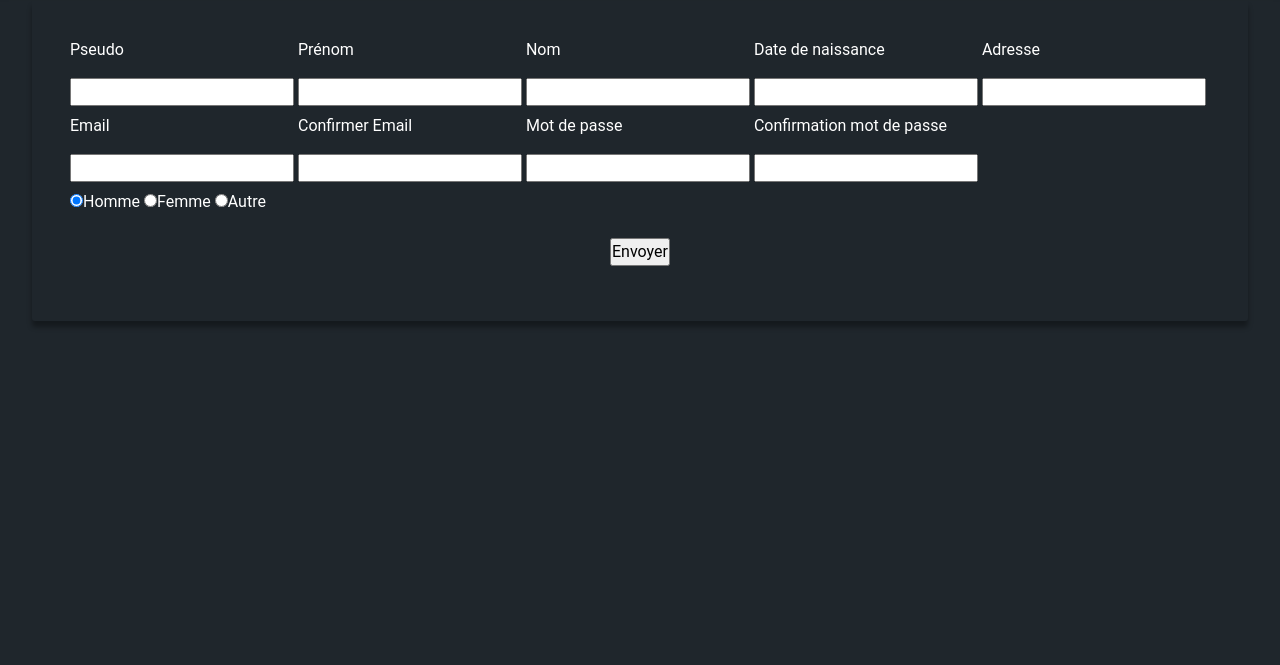
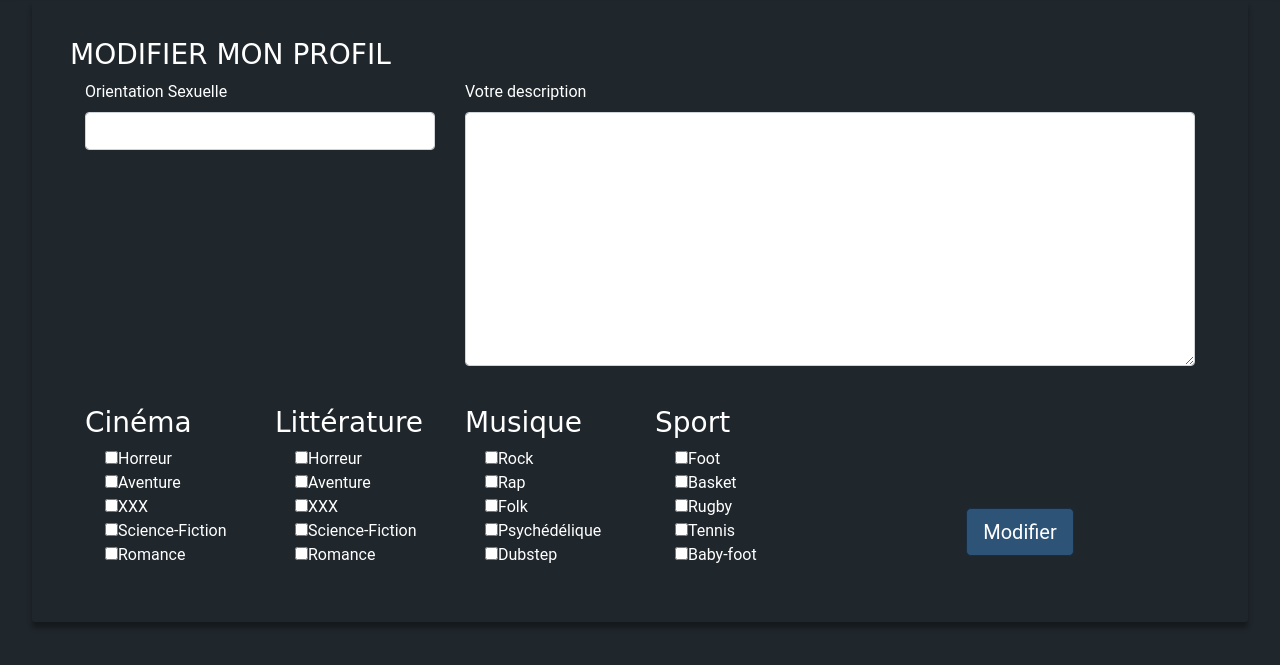
Before and after one commit to Nestuna/miracleAmour, a PHP site: page /index.php?page=modif-profil in a window 1280 px wide. Shown: the part 73-738 px from the top of the page. Run offline with PHP 8.4, Linux system fonts and the light colour scheme; the visitor is signed in with stand-in values (Sample User, id 1); some web fonts are replaced.

Commit message:
modif-profil

```diff
--- a/Pages/Vue/CSS/main.css
+++ b/Pages/Vue/CSS/main.css
@@ -86,7 +86,17 @@ nav {
 
 #bouton{
     text-align:center;
+
 }
+.btn-info {
+    background-color:  #2d5377;
+    border-color: #182d41;
+}
+.btn-info:hover {
+    background-color:  #24425f;
+    border-color: #182d41;
+}
+
 .erreur {
     color:#cc2c2c;
     font-weight: bold;
--- a/Pages/Vue/JS/recherche.js
+++ b/Pages/Vue/JS/recherche.js
@@ -18,7 +18,7 @@ $(document).ready(function() {
             litte : recupCheckbox('litte'),
             musique: recupCheckbox('musique'),
             sport: recupCheckbox('sport'),
-            sexe :$('input[name=infos]').val(),
+            sexe :$('input[name=infos]:checked').val(),
             age: $('.valueSpan').text()
           },
           function(reponse) {
@@ -30,7 +30,7 @@ $(document).ready(function() {
 
     function recupCheckbox(name) {
       let tab = [];
-      for (let i=1; i < 5; i++) {
+      for (let i=1; i <= 5; i++) {
         let input = $('#col-' + name).find( $('input[name=' + i.toString() + ']'));
         console.log(input);
         if ( input.is(':checked') ) {
--- a/Pages/Vue/modif-profil.html
+++ b/Pages/Vue/modif-profil.html
@@ -1,48 +1,95 @@
-<form action="#" method="POST">
-    <!-- INFOS DE BASES-->
-    <label>
-        <p>Pseudo</p>
-        <input type="text" name="prenom">
-    </label>
-    <label>
-        <p>Prénom</p>
-        <input type="text" name="prenom">
-    </label>
-    <label>
-        <p>Nom</p>
-        <input type="text" name="nom">
-    </label>
-    <label>
-        <p>Date de naissance</p>
-        <input type="text" name="date_naissance">
-    </label>
-    <label>
-      <p>Adresse</p>
-      <input type="text" name="adresse">
-    </label>
-    <label>
-        <p>Email</p>
-        <input type="text" name="email">
-    </label>
-    <label>
-        <p>Confirmer Email</p>
-        <input type="text" name="email-confirm">
-    </label>
-    <label>
-        <p>Mot de passe</p>
-        <input type="password" name="pwd">
-    </label>
-    <label>
-        <p>Confirmation mot de passe</p>
-        <input type="password" name="pwd-confirm">
-    </label>
-    <p>
-      <input type="radio" name="sexe" value="homme" checked><label>Homme</label>
-      <input type="radio" name="sexe" value="femme"><label>Femme</label>
-      <input type="radio" name="sexe" value="autre"><label>Autre</label>
-    </p>
+<h3>MODIFIER MON PROFIL</h3>
+<div class="container">
+    <form class="form" action="./Pages/Controller/inscription_add.php" method="POST">
+        <div class="row">
+            <div class="form-group col-md-4">
+                <label for="orientation">Orientation Sexuelle</label>
+                <input class ="form-control" type="text" id="orientation">
+                <span class="erreur"></span>
+            </div>
+            <div class="form-group col-md-8">
+                <label for="orientation">Votre description</label>
+                <textarea class ="form-control" type="text" id="description" rows=10>
+                </textarea>
+                <span class="erreur"></span>
+            </div>
+                <div class="form-group col-sm-6 col-md-2" id="col-cinema">
+                    <h3 class="categorie" id="cinema">Cinéma</h3>
+                    <div class="form-check">
+                        <label class=form-check-label><input type="checkbox" name="1" value="1">Horreur</label>
+                    </div>
+                    <div class="form-check">
+                        <label class=form-check-label><input type="checkbox" name="2" value="2">Aventure</label>
+                    </div>
+                    <div class="form-check">
+                        <label class=form-check-label><input type="checkbox" name="3" value="3">XXX</label>
+                    </div>
+                    <div class="form-check">
+                        <label class=form-check-label><input type="checkbox" name="4" value="4">Science-Fiction</label>
+                    </div>
+                    <div class="form-check">
+                        <label class=form-check-label><input type="checkbox" name="5" value="5">Romance</label>
+                    </div>
+                </div>
+                <div class="form-group col-md-2" id="col-litte">
+                    <h3 class="categorie" id="litterature">Littérature</h3>
+                    <div class="form-check">
+                        <label class=form-check-label><input type="checkbox" name="1" value="1">Horreur</label>
+                    </div>
+                    <div class="form-check">
+                        <label class=form-check-label><input type="checkbox" name="2" value="2">Aventure</label>
+                    </div>
+                    <div class="form-check">
+                        <label class=form-check-label><input type="checkbox" name="3" value="3">XXX</label>
+                    </div>
+                    <div class="form-check">
+                        <label class=form-check-label><input type="checkbox" name="4" value="4">Science-Fiction</label>
+                    </div>
+                    <div class="form-check">
+                        <label class=form-check-label><input type="checkbox" name="5" value="5">Romance</label>
+                    </div>
+                </div>
+                <div class="form-group col-md-2" id="col-musique">
+                    <h3 class="categorie" id="musique">Musique</h3>
+                    <div class="form-check">
+                        <label class=form-check-label><input type="checkbox" name="1"value="1">Rock</label>
+                    </div>
+                    <div class="form-check">
+                        <label class=form-check-label><input type="checkbox" name="2" value="2">Rap</label>
+                    </div>
+                    <div class="form-check">
+                        <label class=form-check-label><input type="checkbox" name="3" value="3">Folk</label>
+                    </div>
+                    <div class="form-check">
+                        <label class=form-check-label><input type="checkbox" name="4" value="4">Psychédélique</label>
+                    </div>
+                    <div class="form-check">
+                        <label class=form-check-label><input type="checkbox" name="5" value="5">Dubstep</label>
+                    </div>
+                </div>
+                <div class="form-group col-md-2" id="col-sport">
+                    <h3 class="categorie" id="sport">Sport</h3>
+                    <div class="form-check">
+                        <label class=form-check-label><input type="checkbox" name="1" value="1">Foot</label>
+                    </div>
+                    <div class="form-check">
+                        <label class=form-check-label><input type="checkbox" name="2" value="2">Basket</label>
+                    </div>
+                    <div class="form-check">
+                        <label class=form-check-label><input type="checkbox" name="3" value="3">Rugby</label>
+                    </div>
+                    <div class="form-check">
+                        <label class=form-check-label><input type="checkbox" name="4" value="4">Tennis</label>
+                    </div>
+                    <div class="form-check">
+                        <label class=form-check-label><input type="checkbox" name="5" value="5">Baby-foot</label>
+                    </div>
+                </div>
 
-    <!--INFOS SUPLEMENTAIRE -->
+                <div id="bouton" class='col-md-4' style ='margin-top: 9%'>
+                    <input class ="btn btn-info btn-lg " type="submit" value="Modifier">
+                </div>
 
-    <p id="bouton"><input type="submit" value="Envoyer"></p>
-</form>
+
+    </form>
+</div>
```
Also changed, not shown: Pages/Controller/controller_profil.php (+10 -3 lines).
